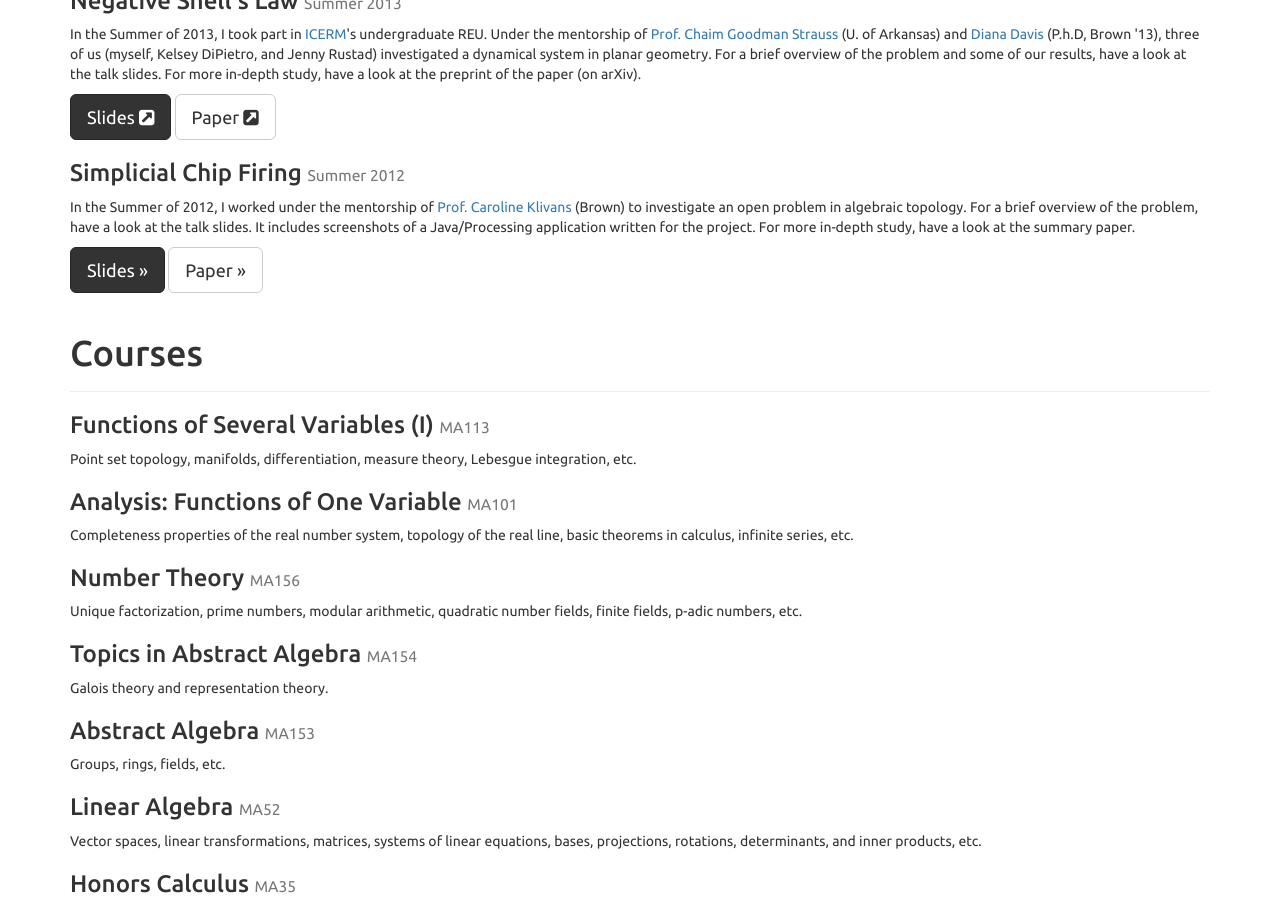
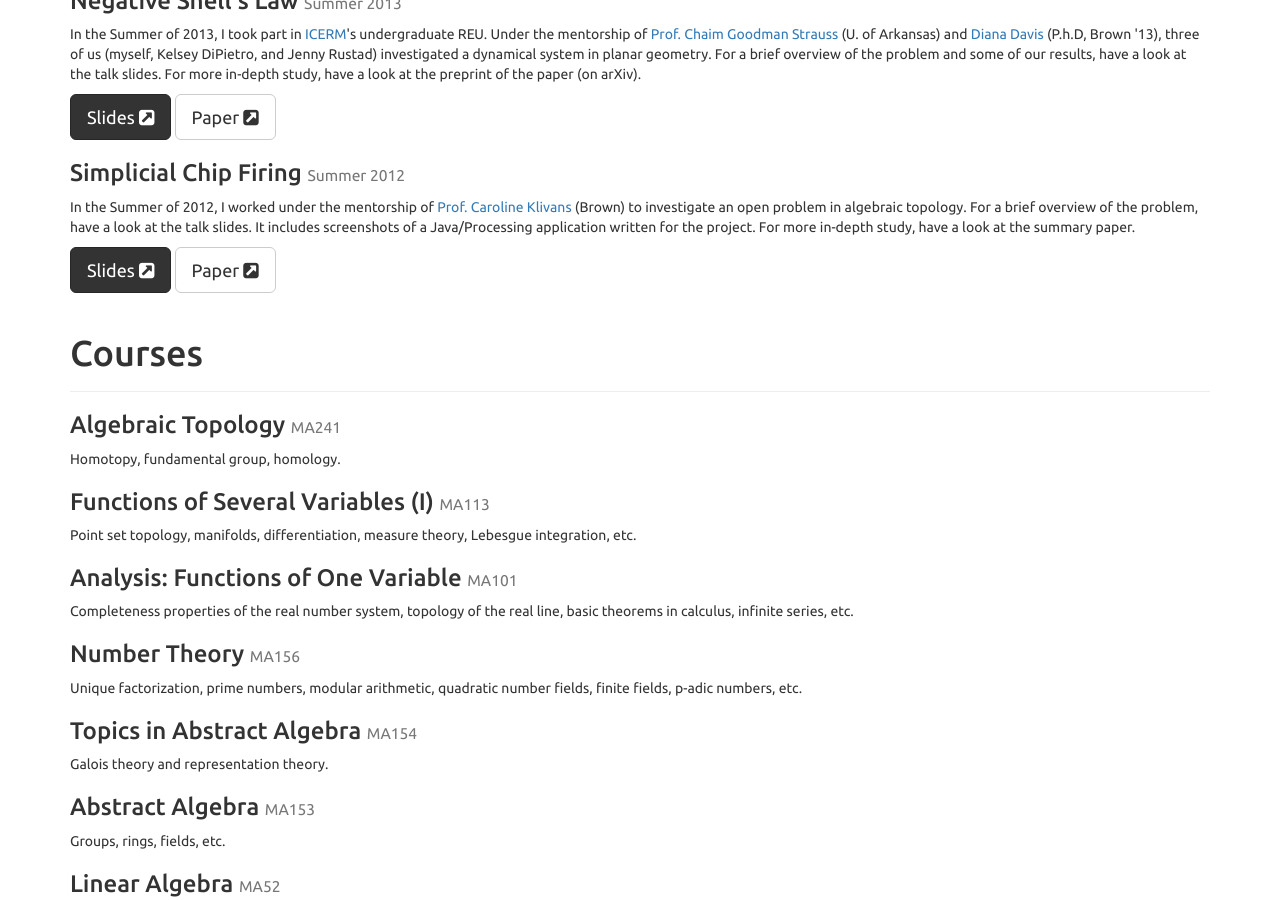
Before and after one commit to awstlaur/website, a Jekyll site: the page built from math/index.html, in a window 1280 px wide and 900 px high, scrolled down 502 px. Built offline with Jekyll 4.4.1, drawn with Linux system fonts in a browser that asks for light colours; Markdown is read by kramdown in place of the engine named in the settings.

Commit message:
misc updates

```diff
--- a/math/index.html
+++ b/math/index.html
@@ -24,22 +24,34 @@ layout: "default"
   <p>
     In the Summer of 2013, I took part in <a href="http://icerm.brown.edu">ICERM</a>'s undergraduate REU. Under the mentorship of <a href="http://comp.uark.edu/~strauss/">Prof. Chaim Goodman Strauss</a> (U. of Arkansas) and <a href="http://www.math.northwestern.edu/~diana/">Diana Davis</a> (P.h.D, Brown '13), three of us (myself, Kelsey DiPietro, and Jenny Rustad) investigated a dynamical system in planar geometry. For a brief overview of the problem and some of our results, have a look at the talk slides. For more in-depth study, have a look at the preprint of the paper (on arXiv).
   </p>
-  <a class="btn btn-lg btn-inverse" href="{{ site.baseurl }}/docs/negsnel_talk.pdf" role="button">Slides
+  <a class="btn btn-lg btn-inverse" href="{{ site.baseurl }}/docs/negsnel_talk.pdf" role="button">
+    Slides
   <span class="fa fa-external-link-square"></span>
   </a>
-  <a class="btn btn-lg btn-default" href="http://arxiv.org/abs/1502.02053" role="button">Paper
+  <a class="btn btn-lg btn-default" href="http://arxiv.org/abs/1502.02053" role="button">
+    Paper
     <span class="fa fa-external-link-square"></span>
   </a>
 
   <h3>Simplicial Chip Firing <small>Summer 2012</small></h3 >
     <p>In the Summer of 2012, I worked under the mentorship of <a href="http://www.dam.brown.edu/people/cklivans/">Prof. Caroline Klivans</a> (Brown) to investigate an open problem in algebraic topology. For a brief overview of the problem, have a look at the talk slides. It includes screenshots of a Java/Processing application written for the project. For more in-depth study, have a look at the summary paper.
     </p>
-    <a class="btn btn-lg btn-inverse" href="{{ site.baseurl }}/docs/simplicial_talk.pdf" role="button">Slides »</a>
-    <a class="btn btn-lg btn-default" href="{{ site.baseurl }}/docs/simplicial.pdf" role="button">Paper »</a>
+    <a class="btn btn-lg btn-inverse" href="{{ site.baseurl }}/docs/simplicial_talk.pdf" role="button">
+      Slides
+      <span class="fa fa-external-link-square"></span>
+    </a>
+    <a class="btn btn-lg btn-default" href="{{ site.baseurl }}/docs/simplicial.pdf" role="button">
+      Paper
+      <span class="fa fa-external-link-square"></span>
+    </a>
 
   <div class="page-header">
     <h1>Courses</h1>
   </div>
+  <h3>Algebraic Topology <small>MA241</small></h3>
+    <p>
+    Homotopy, fundamental group, homology.
+    </p>
   <h3>Functions of Several Variables (I) <small>MA113</small></h3>
     <p>
     Point set topology, manifolds, differentiation, measure theory, Lebesgue integration, etc.
--- a/programming/index.html
+++ b/programming/index.html
@@ -113,6 +113,11 @@ $("title").text("{{ site.programming_title }}")
   <div class="page-header">
       <h1>Courses</h1>
   </div>
+  <h3>Models of Computation <small>CS051</small></h3>
+  <p>
+  Finite state automata, regular languages, Turing-recognizability and
+  completeness, computational complexity classes (P,NP,PSPACE, etc).
+  </p>
   <h3>Logic for Hackers <small>CS195Y</small></h3>
   <p>
   Used modeling tools and proof assistants (e.g. Alloy, Z3) to model systems and programs, and to prove properties thereof.
```
Also changed, not shown: resume/index.html (+8 -2 lines), 16 other files.
